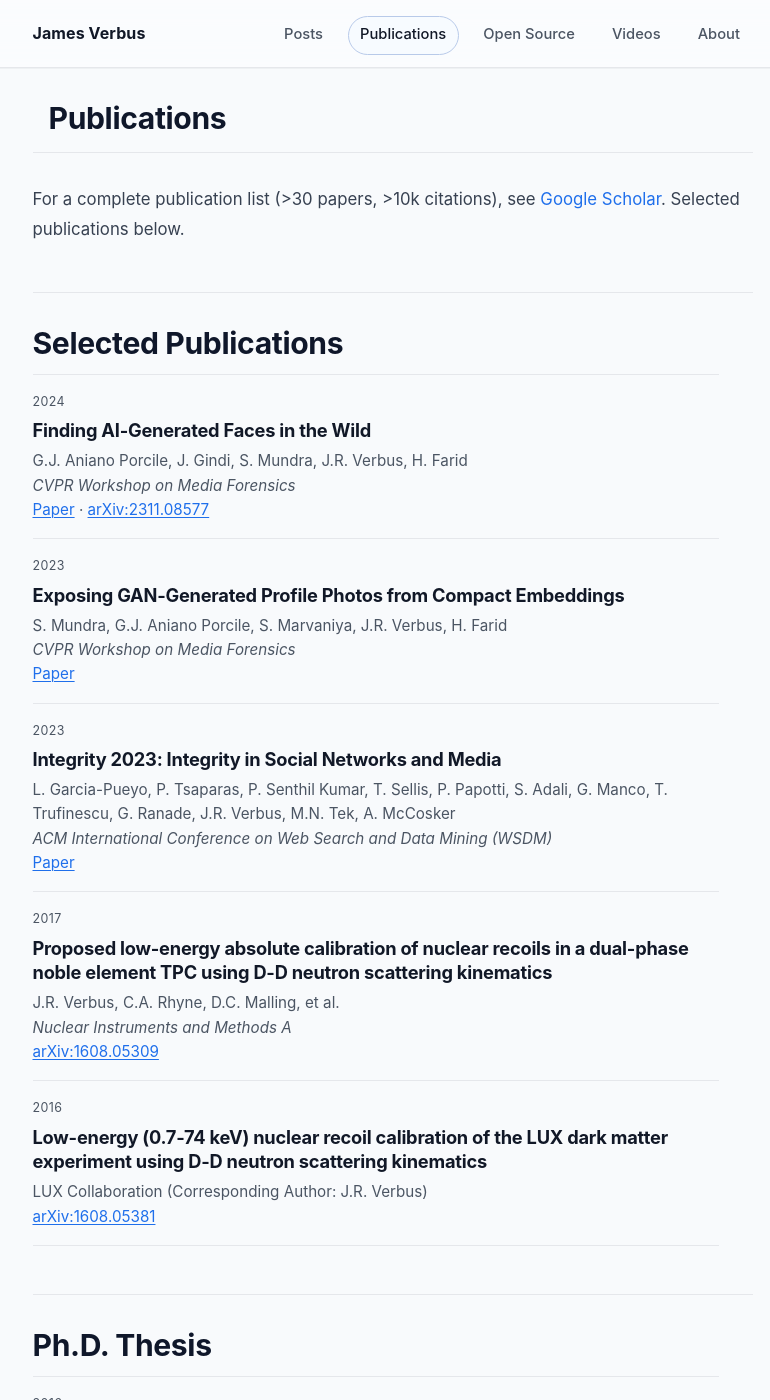
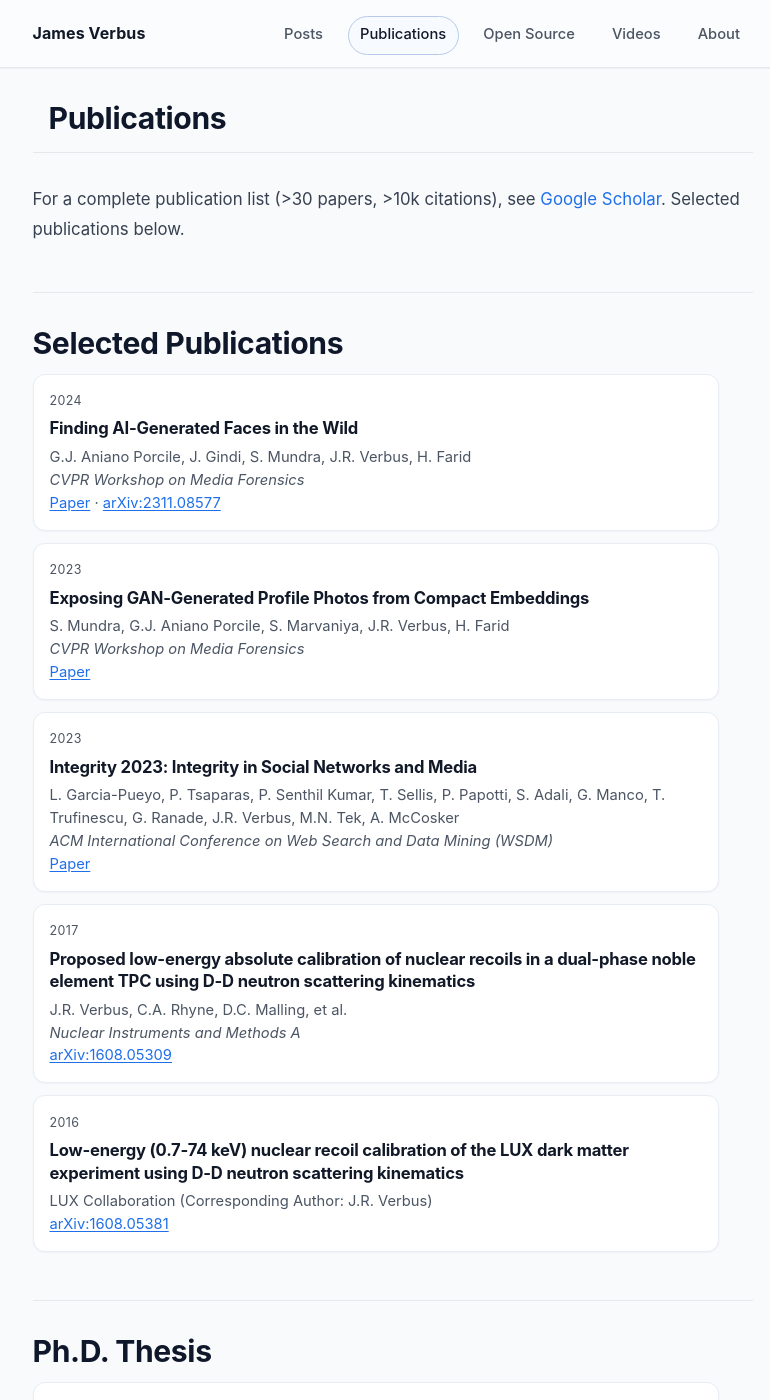
Before and after one commit to jverbus/jverbus.github.io, a Jekyll site: the page built from publications.md, in a window 1280 px wide and 1400 px high. Shown: the whole window, without its empty margins (240-1010 px from the left). Built offline with Jekyll 4.4.1, drawn with Linux system fonts in a browser that asks for light colours.

Commit message:
Standardize list cards across pages

```diff
--- a/assets/css/modern.css
+++ b/assets/css/modern.css
@@ -833,26 +833,24 @@ video {
 }
 
 .page-publications .entry-content > .post-list {
-  width: 100%;
-  max-width: var(--max-readable);
   margin-bottom: var(--space-8);
-  gap: 0;
-  border-top: 1px solid var(--border);
 }
 
-.page-publications .entry-content > .post-list > .post-list-item {
-  border: 0;
-  border-bottom: 1px solid var(--border);
-  border-radius: 0;
-  background: transparent;
-  padding: 1rem 0;
-  box-shadow: none;
+.publication-list {
+  gap: var(--space-3);
 }
 
-.page-publications .entry-content > .post-list > .post-list-item:hover {
-  transform: none;
-  border-color: var(--border);
-  box-shadow: none;
+.publication-list .publication-list-item {
+  padding: 0.95rem 1rem;
+}
+
+.publication-list .post-list-title {
+  font-size: 1.04rem;
+}
+
+.publication-list .post-list-description {
+  font-size: 0.92rem;
+  line-height: 1.55;
 }
 
 .post-list-description a {
@@ -1175,8 +1173,7 @@ video {
     box-shadow: 0 8px 18px rgba(2, 6, 23, 0.45);
   }
 
-  .editorial-list .post-list-item:hover,
-  .page-publications .entry-content > .post-list > .post-list-item:hover {
+  .editorial-list .post-list-item:hover {
     border-color: var(--border);
     box-shadow: none;
   }
--- a/publications.md
+++ b/publications.md
@@ -14,10 +14,11 @@ For a complete publication list (>30 papers, >10k citations), see [Google Schola
 {% for section in site.data.publications.sections %}
 ## {{ section.title }}
 
-<div class="post-list" role="list">
+<div class="post-list publication-list" role="list">
   {% for item in section.items %}
     {% include site/card.html
       card_clickable='on'
+      card_class='publication-list-item'
       date=item.date
       title=item.title
       url=item.url
```
Also changed, not shown: other parts of publications.md (+1 -1 lines), posts.md (+12 -11 lines).
